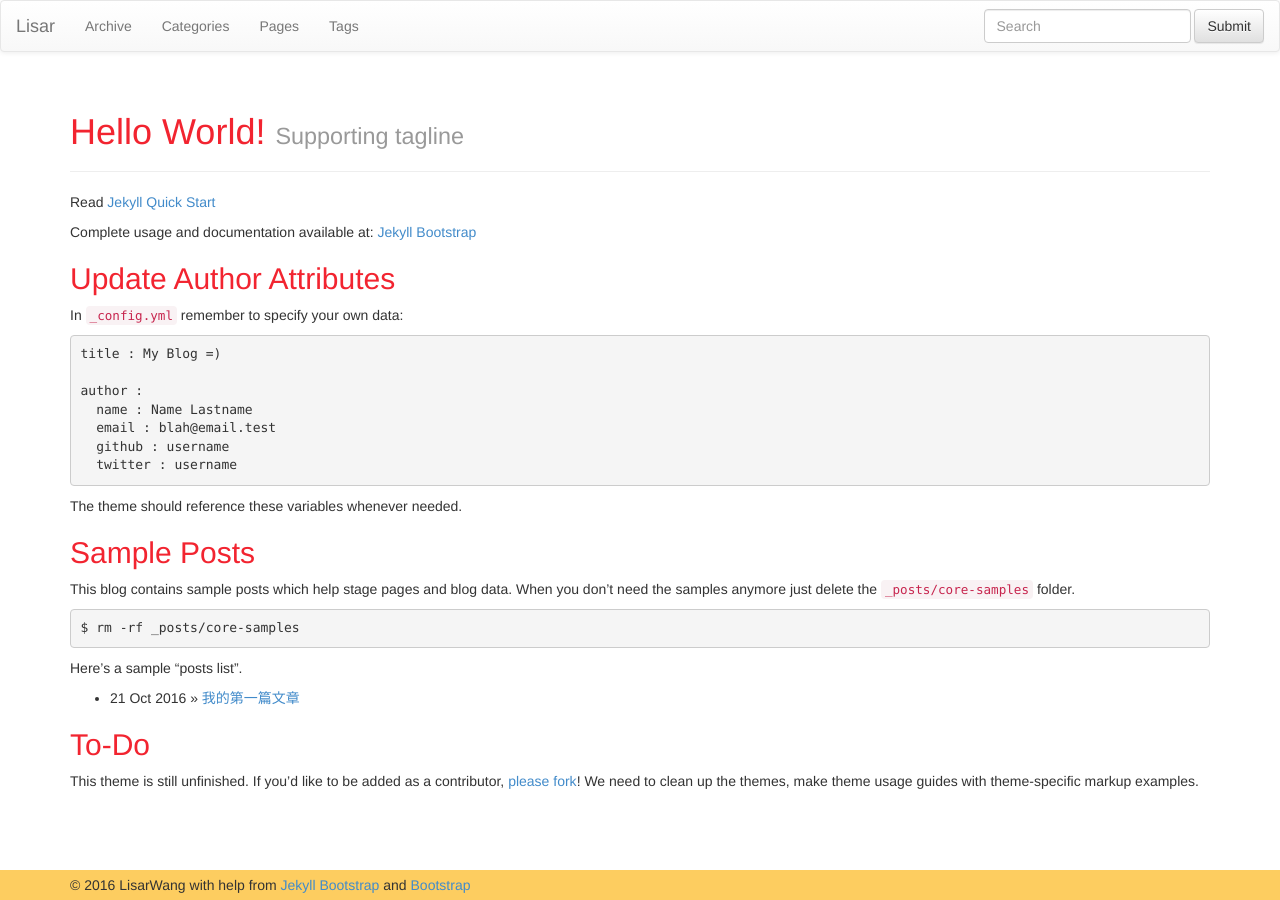
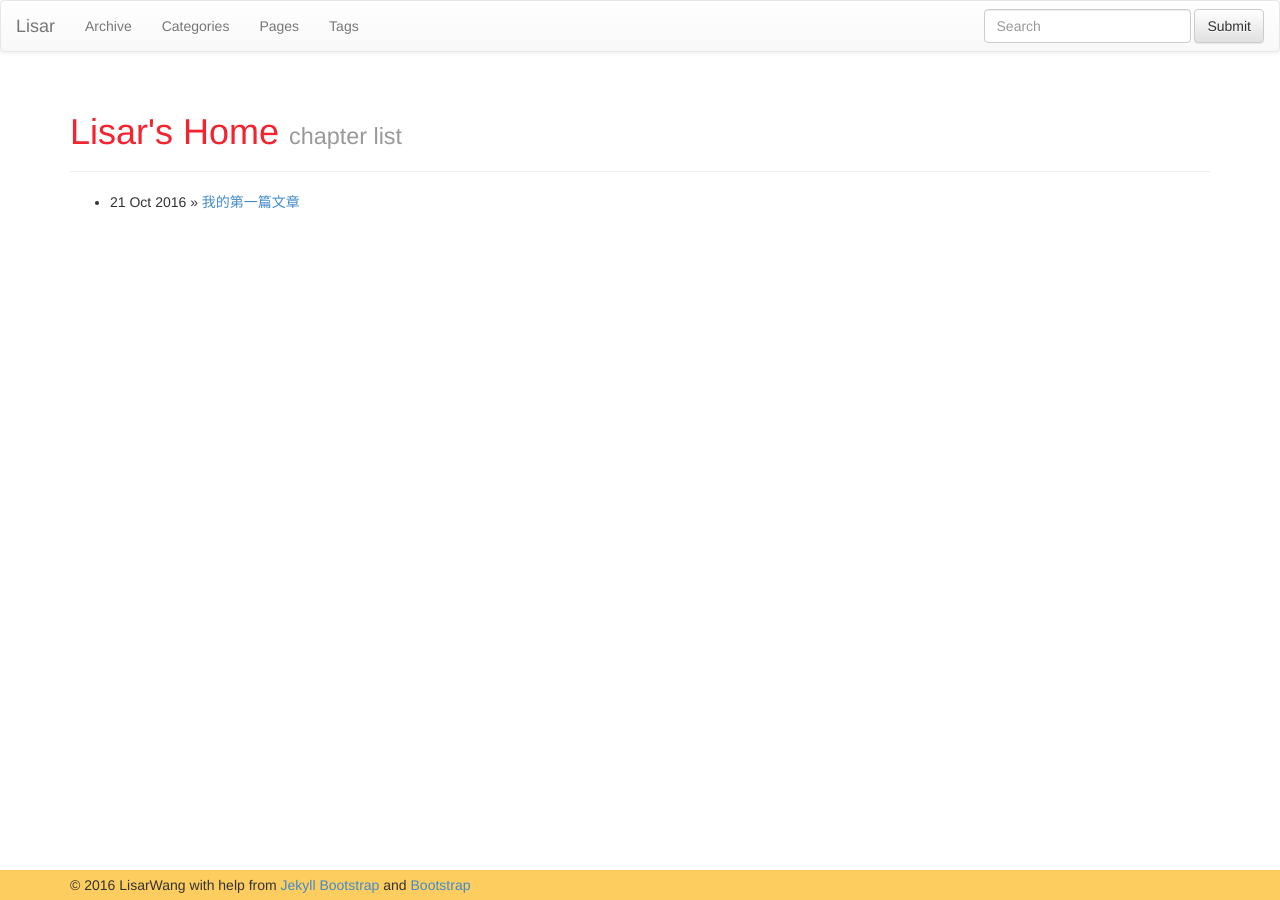
Before and after one commit to LisarWang/LisarWang.github.io, a Jekyll site: the page built from index.md, in a window 1280 px wide. Built offline with Jekyll 4.4.1, drawn with Linux system fonts in a browser that asks for light colours; nearby versions of some CDN libraries.

Commit message:
index.md

```diff
--- a/index.md
+++ b/index.md
@@ -1,44 +1,12 @@
 ---
 layout: page
-title: Hello World!
-tagline: Supporting tagline
+title: Lisar's Home
+tagline: chapter list
 ---
 {% include JB/setup %}
-
-Read [Jekyll Quick Start](http://jekyllbootstrap.com/usage/jekyll-quick-start.html)
-
-Complete usage and documentation available at: [Jekyll Bootstrap](http://jekyllbootstrap.com)
-
-## Update Author Attributes
-
-In `_config.yml` remember to specify your own data:
-
-    title : My Blog =)
-
-    author :
-      name : Name Lastname
-      email : blah@email.test
-      github : username
-      twitter : username
-
-The theme should reference these variables whenever needed.
-
-## Sample Posts
-
-This blog contains sample posts which help stage pages and blog data.
-When you don't need the samples anymore just delete the `_posts/core-samples` folder.
-
-    $ rm -rf _posts/core-samples
-
-Here's a sample "posts list".
 
 <ul class="posts">
   {% for post in site.posts %}
     <li><span>{{ post.date | date_to_string }}</span> &raquo; <a href="{{ BASE_PATH }}{{ post.url }}">{{ post.title }}</a></li>
   {% endfor %}
 </ul>
-
-## To-Do
-
-This theme is still unfinished. If you'd like to be added as a contributor, [please fork](http://github.com/plusjade/jekyll-bootstrap)!
-We need to clean up the themes, make theme usage guides with theme-specific markup examples.
```
